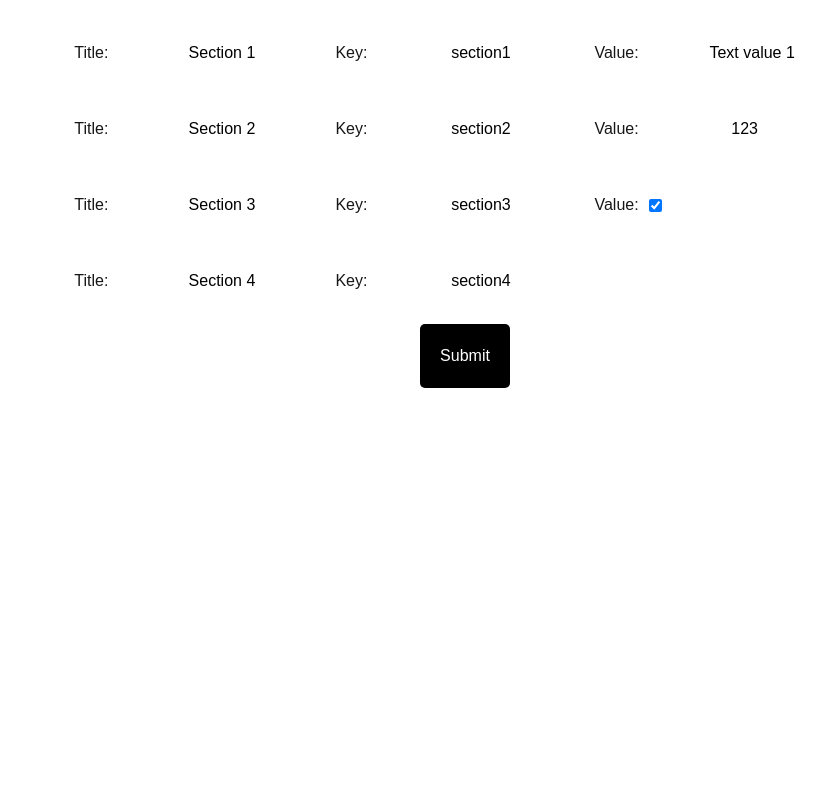
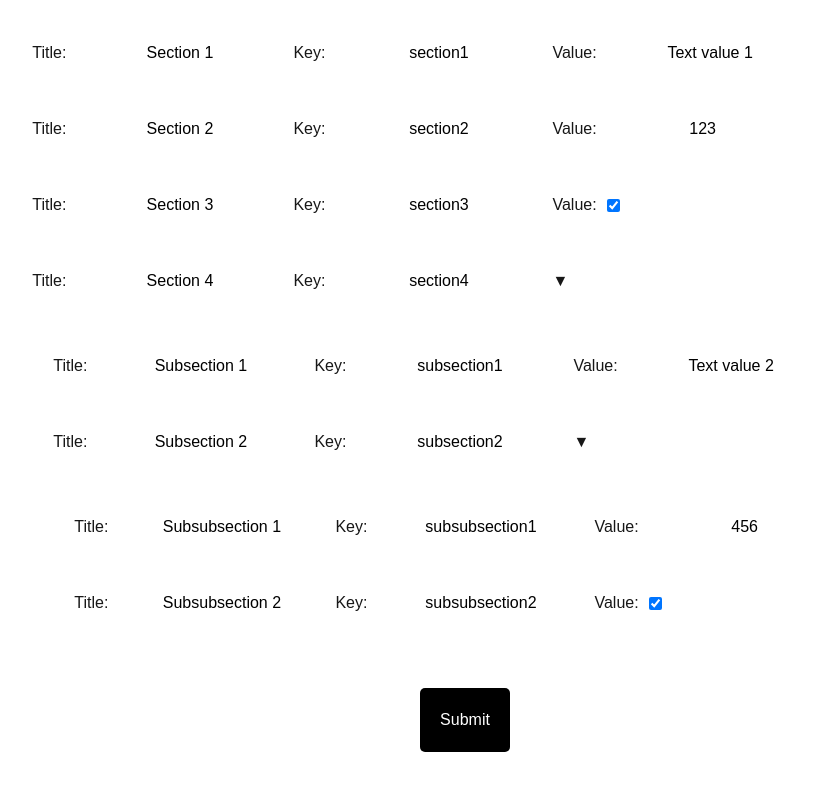
Before and after one commit to patchamet/web-summoner, a Next.js app: page /conjuring in a window 1280 px wide. Shown: the top 790 px of the page, without its empty margins (175-1001 px from the left). Built offline with nearby package versions, Linux system fonts and the light colour scheme.

Commit message:
Enhance InputField component and update form data structure: Add new input properties for number and boolean types, improve layout with FieldChildrenContainer for better child element rendering.

```diff
--- a/src/app/conjuring/page.tsx
+++ b/src/app/conjuring/page.tsx
@@ -89,7 +89,18 @@ const initFormData: TFieldItem[] = [
                     {
                         title: 'Subsubsection 1',
                         dataKey: 'subsubsection1',
-
+                        inputProps: {
+                            type: 'number',
+                            value: 456,
+                        }
+                    },
+                    {
+                        title: 'Subsubsection 2',
+                        dataKey: 'subsubsection2',
+                        inputProps: {
+                            type: 'boolean',
+                            value: true,
+                        }
                     }
                 ]
             },
--- a/src/components/shared/InputField.tsx
+++ b/src/components/shared/InputField.tsx
@@ -2,6 +2,16 @@ import styled from 'styled-components';
 import { TFieldItem } from '@/types';
 
 const FieldContainer = styled.div`
+    display: flex;
+    flex-direction: column;
+    align-items: center;
+    justify-content: center;
+    width: 100%;
+    border: 1px solid #fff;
+    border-radius: 10px;
+`;
+
+const FieldRow = styled.div`
     display: flex;
     flex-direction: row;
     align-items: center;
@@ -9,8 +19,6 @@ const FieldContainer = styled.div`
     width: 100%;
     padding: 20px;
     gap: 10px;
-    border: 1px solid #fff;
-    border-radius: 10px;
 `;
 
 const FieldTitle = styled.div`
@@ -52,6 +60,16 @@ const FieldValue = styled.div`
     }
 `;
 
+const FieldChildrenContainer = styled.div`
+    display: flex;
+    flex-direction: column;
+    align-items: center;
+    justify-content: center;
+    width: 100%;
+    padding: 20px;
+    gap: 10px;
+`;
+
 const InputField = ({
     data,
     onChange,
@@ -74,6 +92,7 @@ const InputField = ({
 
     return (
         <FieldContainer>
+            <FieldRow>
                 <FieldTitle>
                     <label>Title: </label>
                     <input
@@ -92,6 +111,7 @@ const InputField = ({
                         onChange={handleValueChange}
                     />
                 </FieldKey>
+
                 {data.inputProps !== undefined && (
                     <FieldValue>
                         <label>Value: </label>
@@ -123,6 +143,21 @@ const InputField = ({
                         )}
                     </FieldValue>
                 )}
+
+                {Array.isArray(data.children) && data.children.length > 0 && (
+                    <FieldValue>
+                        <span>▼</span>
+                    </FieldValue>
+                )}
+            </FieldRow>
+
+            {Array.isArray(data.children) && data.children.length > 0 && (
+                <FieldChildrenContainer>
+                    {data.children.map((child) => (
+                        <InputField key={child.dataKey} data={child} />
+                    ))}
+                </FieldChildrenContainer>
+            )}
         </FieldContainer>
     )
 }
```
Lines whose indentation alone changed are shown as unchanged.
